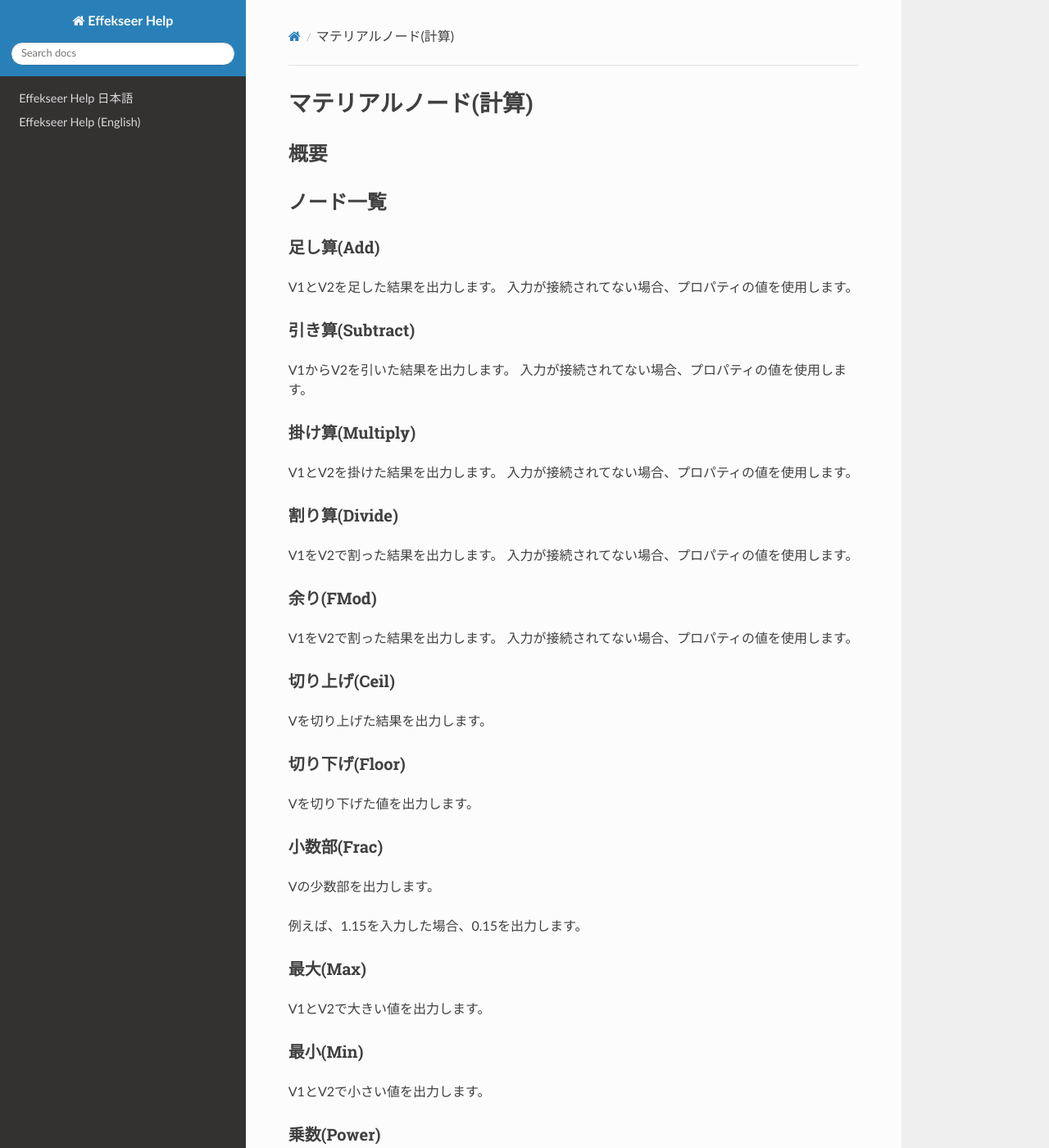
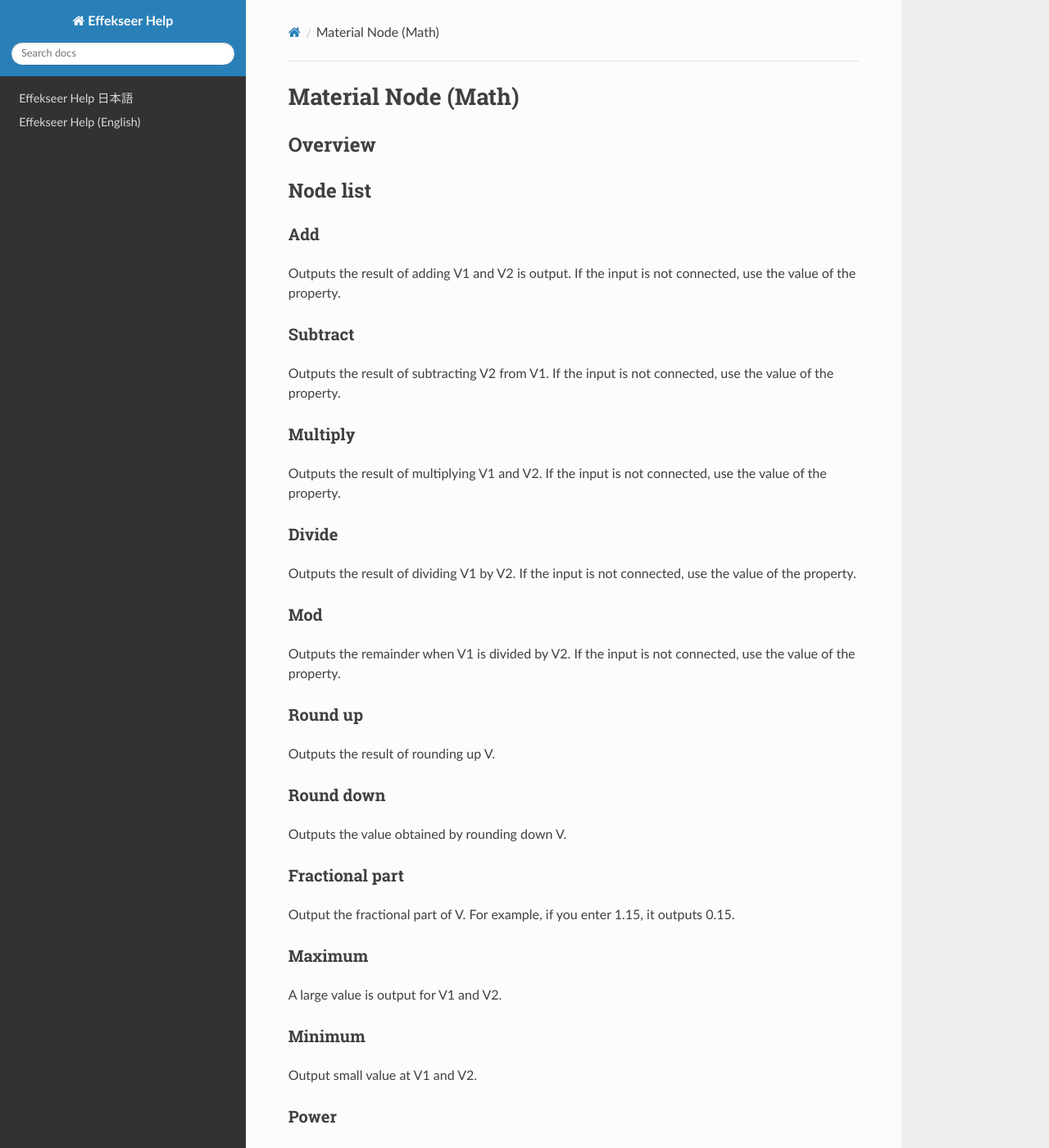
Before and after one commit to effekseer/docs_tool, a Sphinx documentation site: the page built from source/en/MaterialToolReference/material_NodeMath.rst, in a window 1280 px wide and 1400 px high. Shown: the whole window at 82% size. Built offline with Sphinx 7.4.7 and the Read the Docs theme 2.0.0, drawn with Linux system fonts in a browser that asks for light colours; some of the changed text lies outside the part shown.

Commit message:
Documentation work

```diff
--- a/source/en/MaterialToolReference/material_NodeMath.rst
+++ b/source/en/MaterialToolReference/material_NodeMath.rst
@@ -1,140 +1,139 @@
 =====================
-マテリアルノード(計算)
+Material Node (Math)
 =====================
 
-概要
+Overview
 ========
 
-ノード一覧
+Node list
 ========
 
-足し算(Add)
+Add
 ------------------------
 
-V1とV2を足した結果を出力します。
-入力が接続されてない場合、プロパティの値を使用します。
+Outputs the result of adding V1 and V2 is output.
+If the input is not connected, use the value of the property.
 
-引き算(Subtract)
+Subtract
 ------------------------
 
-V1からV2を引いた結果を出力します。
-入力が接続されてない場合、プロパティの値を使用します。
+Outputs the result of subtracting V2 from V1.
+If the input is not connected, use the value of the property.
 
-掛け算(Multiply)
+Multiply
 ------------------------
 
-V1とV2を掛けた結果を出力します。
-入力が接続されてない場合、プロパティの値を使用します。
+Outputs the result of multiplying V1 and V2.
+If the input is not connected, use the value of the property.
 
-割り算(Divide)
+Divide
 ------------------------
 
-V1をV2で割った結果を出力します。
-入力が接続されてない場合、プロパティの値を使用します。
+Outputs the result of dividing V1 by V2.
+If the input is not connected, use the value of the property.
 
-余り(FMod)
+Mod
 ------------------------
 
-V1をV2で割った結果を出力します。
-入力が接続されてない場合、プロパティの値を使用します。
+Outputs the remainder when V1 is divided by V2.
+If the input is not connected, use the value of the property.
 
-切り上げ(Ceil)
+Round up
 ------------------------
 
-Vを切り上げた結果を出力します。
+Outputs the result of rounding up V.
 
-切り下げ(Floor)
+Round down
 ------------------------
 
-Vを切り下げた値を出力します。
+Outputs the value obtained by rounding down V.
 
-小数部(Frac)
+Fractional part
 ------------------------
 
-Vの少数部を出力します。
+Output the fractional part of V.
+For example, if you enter 1.15, it outputs 0.15.
 
-例えば、1.15を入力した場合、0.15を出力します。
-
-最大(Max)
+Maximum
 ------------------------
 
-V1とV2で大きい値を出力します。
+A large value is output for V1 and V2.
 
-最小(Min)
+Minimum
 ------------------------
 
-V1とV2で小さい値を出力します。
+Output small value at V1 and V2.
 
-乗数(Power)
+Power
 ------------------------
 
-BaseをExp乗した値を出力します。
+Outputs the value of Base raised to the power of Exp.
 
-ルート(SquareRoot)
+SquareRoot
 ------------------------
 
-Vのルートを出力します。
+Outputs the root of V.
 
-クランプ(Clamp)
+Clamp
 ------------------------
 
-AをB-Cの間に収めた値を出力します。
+Outputs a value in which V is between Min and Max.
 
-内積(DotProduct)
+Dot
 ------------------------
 
-V1とV2の内積を出力します。
+Outputs the inner product of V1 and V2.
 
-外積(CrossProduct)
+Cross
 ------------------------
 
-V1とV2の外積を出力します。
+Outputs the cross product of V1 and V2.
 
-正規化(Normalize)
+Normalize
 ------------------------
 
-Vを正規化した値を出力します。
-入力された数値の長さが1になるようにします。
+Outputs the normalized value of V.
+Make sure the length of the input number is 1.
 
-線形補間(LinearInterpolate)
+LinearInterpolate
 --------------------------------
 
-V1とV2の間をアルファの割合で補完した値を出力します。
-入力が接続されてない場合、プロパティの値を使用します。
+Outputs the value complemented between V1 and V2 by alpha ratio.
+If the input is not connected, use the value of the property.
 
-アルファが1だったらV1を出力します。
-アルファが0だったらV2を出力します。
-アルファが0.7だったらV1 x 0.3 + V2 x 0.7を出力します。
+If alpha is 1, V1 is output.
+If alpha is 0, output V2.
+If alpha is 0.7, V1 x 0.3 + V2 x 0.7 will be output.
 
 1-x (OneMinus)
 ------------------------
 
-1 - V を出力します。
+Outputs 1-V.
 
-絶対値 (Abs)
+Absolute
 ------------------------
 
-Vの絶対値を出力します。
+Outputs the absolute value of V.
 
 Sine
 ------------------------
 
-VのSineを出力します。
+Outputs V Sine.
 
 Arctangent2
 ------------------------
 
-X/YのArctangentを出力します。
-入力が接続されてない場合、プロパティの値を使用します。
+Outputs X / Y Arctangent.
+If the input is not connected, use the value of the property.
 
-要素抽出 (ComponentMask)
+MaskElements
 --------------------------------
 
-Vから要素を抽出します。
-例えば、数値4の一部を抽出して、数値2を出力します。
+Extract elements from V.
+For example, extract part of number 4 and output number 2.
 
-要素結合 (AppendVector)
+MergeElements
 --------------------------------
 
-V1とV2の要素を結合します。
-例えば、数値3と数値1を入力して、数値4を出力します。
+Join the elements of V1 and V2.
+For example, input number 3 and number 1 and output number 4.
--- a/source/ja/MaterialToolReference/material_NodeMath.rst
+++ b/source/ja/MaterialToolReference/material_NodeMath.rst
@@ -35,7 +35,7 @@ V1をV2で割った結果を出力します。
 余り(FMod)
 ------------------------
 
-V1をV2で割った結果を出力します。
+V1をV2で割った余りを出力します。
 入力が接続されてない場合、プロパティの値を使用します。
 
 切り上げ(Ceil)
--- a/source/ja/MaterialToolReference/material_NodeModel.rst
+++ b/source/ja/MaterialToolReference/material_NodeModel.rst
@@ -34,7 +34,7 @@ UV座標、時間、移動速度を入力することができます。
 法線(画素) (PixelNormalWS)
 --------------------------------
 
-法線マップ等により、画素ごとに法線の方向が変更された後のパーティクルの法線を出力します。
+出力ノードのノーマルにより、画素ごとに法線の方向が変更された後のパーティクルの法線を出力します。
 
 頂点カラー (VertexColor)
 --------------------------------
```
Also changed, not shown: other parts of source/ja/MaterialToolReference/material_NodeModel.rst (+1 -1 lines), source/en/MaterialToolReference/material_NodeConstant.rst (+17 -17 lines), source/en/MaterialToolReference/material_NodeImage.rst (+12 -12 lines), source/en/MaterialToolReference/material_NodeModel.rst (+22 -21 lines).
